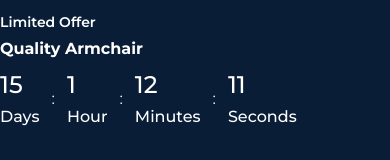
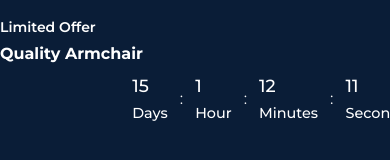
Before and after one commit to devphaseX/ecommerce_store, a React (Vite) app in the folder client/: page / in a window 390 px wide. Shown: the part 3553-3713 px from the top of the page. Built offline with nearby package versions, Linux system fonts and the light colour scheme.

Commit message:
adjust component for mobile mode

```diff
--- a/client/src/components/Clock/style.css
+++ b/client/src/components/Clock/style.css
@@ -25,3 +25,17 @@
 .clock__wrapper .clock__data:last-child span {
   display: none;
 }
+
+@media only screen and (max-width: 992px) {
+  .clock__wrapper {
+    justify-content: center;
+  }
+
+  .clock__info > h1 {
+    font-size: 1.1rem;
+  }
+
+  .clock__info > h5 {
+    font-size: 0.9rem;
+  }
+}
```
